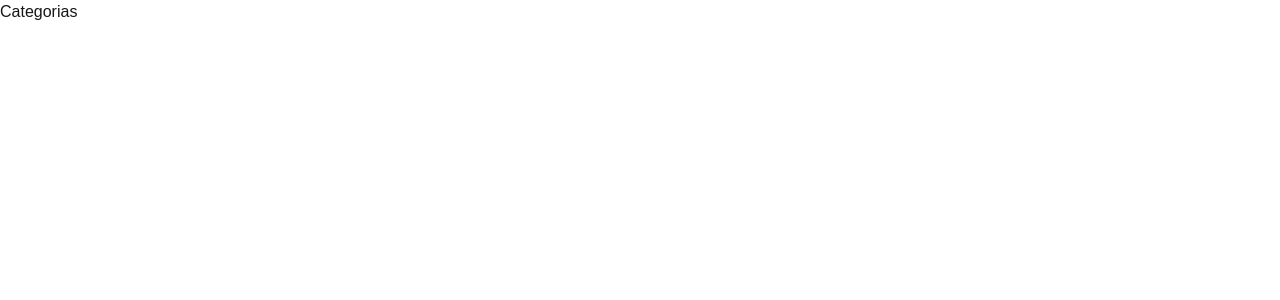
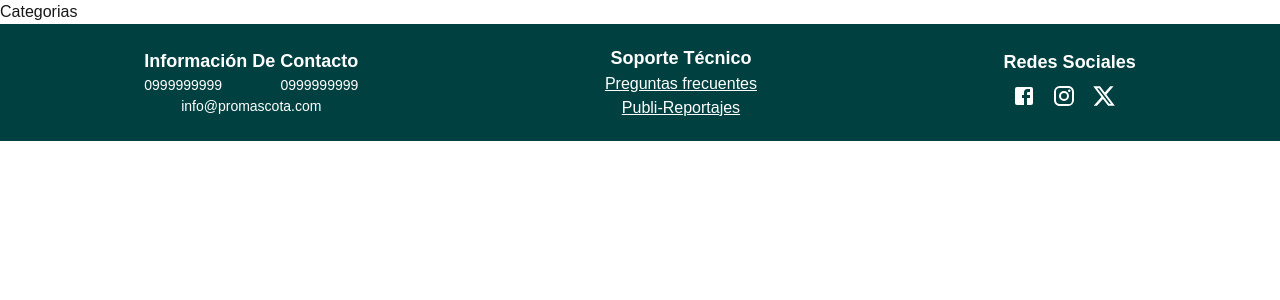
Before and after one commit to PROMASCOTA-TIC/Frontend-PetOwners, a Next.js app: page /gestionContenido/enlacesInteres in a window 1280 px wide. Shown: the top 300 px of the page. Built offline with nearby package versions, Linux system fonts and the light colour scheme.

Commit message:
feat: Añadir pie de pagina y general.css

```diff
--- a/src/app/gestionContenido/enlacesInteres/page.tsx
+++ b/src/app/gestionContenido/enlacesInteres/page.tsx
@@ -1,3 +1,5 @@
+import PieDePagina from "@/components/ui/footer/PieDePagina";
+
 export default function EnlacesDeInteres() {
     return (
         <div>
@@ -6,7 +8,7 @@ export default function EnlacesDeInteres() {
             {/* <BarraDeBusqueda /> */}
             <p>Categorias</p>
             {/* <CompartirContenido /> */}
-            {/* <PieDePagina /> */}
+            <PieDePagina />
         </div>
     );
 }
--- a/src/assets/styles/gestionContenido/general.css
+++ b/src/assets/styles/gestionContenido/general.css
@@ -0,0 +1,190 @@
+                                    /**************** BACKGROUND COLOR ***********************/
+.bg-primary {
+    background-color: #004040;
+}
+
+.bg-secondary {
+    background-color: #00AA28;
+}
+
+.bg-tertiary {
+    background-color: #46DA69;
+}
+
+.bg-tertiary20 {
+    background-color: #46DA6933;
+}
+
+/* .bg-primarydos{
+    background-color: #00404099;
+}
+
+.bg-secondary40 {
+    background-color: #00AA2866;
+}
+
+.bg-quarternary {
+    background-color: #002828;
+}
+
+.bg-quarternary40 {
+    background-color: #00282866;
+}
+
+.bg-quintenary {
+    background-color: #006060;
+}
+
+.bg-quinary50 {
+    background-color: #00606080;
+}
+
+.bg-black10 {
+    background-color: #0000001A;
+} */
+
+/***********************************************************************************************************************/
+                                        /**************** Text Color ***********************/
+.txtcolor-primary{
+    color: #004040;
+}
+
+.txtcolor-secondary {
+    color: #00AA28;
+}
+
+.txtcolor-tertiary {
+    color: #46DA69;
+}
+
+.txtcolor-white {
+    color: white;
+}
+
+.txtcolor-black {
+    color: black;
+}
+
+/***********************************************************************************************************************/
+                                        /**************** FONTS ***********************/
+/*H1*/
+.h1-bold{
+    font-size: 36px;
+    font-weight: bold;
+}
+
+.h1-semiBold {
+    font-size: 36px;
+    font-weight: 600;
+}
+
+.h1-regular {
+    font-size: 36px;
+    font-weight: 400;
+}
+
+/*H2*/
+.h2-bold{
+    font-size: 24px;
+    font-weight: bold;
+}
+
+.h2-semiBold {
+    font-size: 24px;
+    font-weight: 600;
+}
+
+.h2-regular {
+    font-size: 24px;
+    font-weight: 400;
+}
+
+/*Normal*/
+.n-bold{
+    font-size: 18px;
+    font-weight: bold;
+}
+
+.n-semiBold {
+    font-size: 18px;
+    font-weight: 600;
+}
+
+.n-regular {
+    font-size: 18px;
+    font-weight: 400;
+}
+
+.n-subrayado {
+    font-size: 18px;
+    font-weight: 400;
+    text-decoration: underline;
+}
+
+/*Minima*/
+.minima-bold{
+    font-size: 14px;
+    font-weight: bold;
+}
+
+.minima-semiBold {
+    font-size: 14px;
+    font-weight: 600;
+}
+
+.minima-regular {
+    font-size: 14px;
+    font-weight: 400;
+}
+
+/*Miniatura*/
+.miniatura-bold{
+    font-size: 12px;
+    font-weight: bold;
+}
+
+.miniatura-semiBold {
+    font-size: 12px;
+    font-weight: 600;
+}
+
+.miniatura-regular {
+    font-size: 12px;
+    font-weight: 400;
+}
+
+/***********************************************************************************************************************/
+                                        /**************** Padding ***********************/
+.p-5 {
+    padding: 5px;
+}
+
+.p-8 {
+    padding: 8px;
+}
+
+.p-13 {
+    padding: 13px;
+}
+
+.p-21 {
+    padding: 21px;
+}
+
+.p-34 {
+    padding: 34px;
+}
+
+.p-55 {
+    padding: 55px;
+}
+
+.p-63 {
+    padding: 63px;
+}
+
+/***********************************************************************************************************************/
+                                        /**************** Padding ***********************/
+.txt-center {
+    text-align: center;
+}
--- a/src/components/ui/footer/PieDePagina.tsx
+++ b/src/components/ui/footer/PieDePagina.tsx
@@ -0,0 +1,53 @@
+import { Box, IconButton, Link } from '@mui/material';
+import React from 'react'
+import { Facebook, Instagram, X } from '@mui/icons-material';
+
+import '/src/assets/styles/gestionContenido/general.css';
+
+const PieDePagina = () => {
+    return (
+        <Box
+            component="footer"
+            className='bg-primary p-21 txtcolor-white txt-center'
+            sx={{
+                display: 'flex',
+                flexDirection: { xs: 'column', md: 'row' },
+                justifyContent: 'space-around',
+                alignItems: 'center',
+                gap: { xs: '20px', md: '0' },
+            }}
+        >
+            <div>
+                <b className='n-bold'>Información De Contacto</b>
+                <div style={{ display: 'flex', justifyContent: 'space-between', gap: '55px' }} className='minima-regular'>
+                    <p>0999999999</p>
+                    <p>0999999999</p>
+                </div>
+                <p className='minima-regular'>info@promascota.com</p>
+            </div>
+
+            <div style={{ display: 'flex', flexDirection: 'column' }}>
+                <b className='n-bold'>Soporte Técnico</b>
+                <Link href="#" color="inherit" className='minima-regular'>Preguntas frecuentes</Link>
+                <Link href="#" color="inherit" className='minima-regular'>Publi-Reportajes</Link>
+            </div>
+
+            <div>
+                <b className='n-bold'>Redes Sociales</b>
+                <div style={{ display: 'flex' }}>
+                    <IconButton href="https://www.facebook.com" target="_blank" color='inherit'>
+                        <Facebook />
+                    </IconButton>
+                    <IconButton href="https://www.instagram.com" target="_blank" color='inherit'>
+                        <Instagram />
+                    </IconButton>
+                    <IconButton href="https://www.tiktok.com" target="_blank" color='inherit'>
+                        <X />
+                    </IconButton>
+                </div>
+            </div>
+        </Box>
+    );
+}
+
+export default PieDePagina
```
